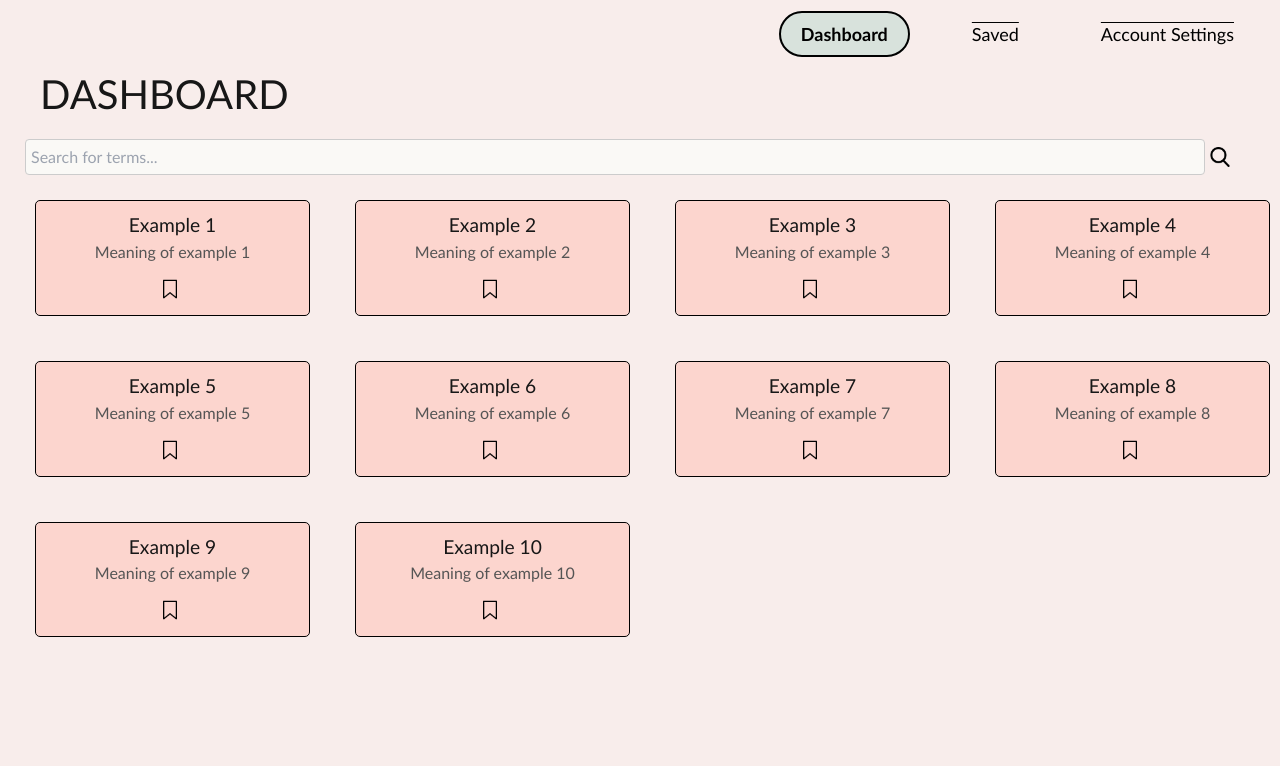
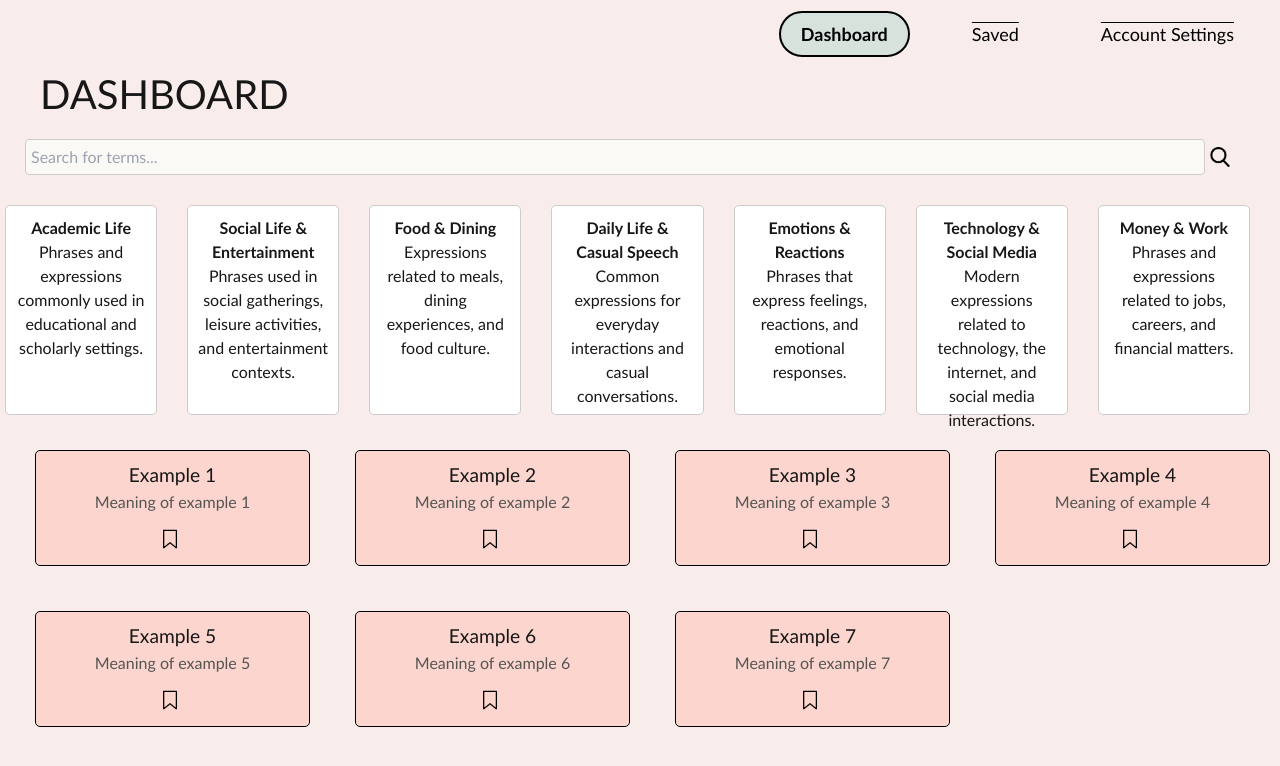
Before and after one commit to umayaush/Hackathon2024, a Next.js app in the folder my-app/: page /dashboard in a window 1280 px wide. Shown: the top 766 px of the page. Built offline with nearby package versions, Linux system fonts and the light colour scheme.

Commit message:
Added filters to dashboard.

```diff
--- /dev/null
+++ b/my-app/app/components/Filter.js
@@ -0,0 +1,52 @@
+// import React from 'react';
+
+// const Filter = ({ filters, onFilterChange, activeFilter }) => {
+//     return (
+//         <div style={{paddingLeft:'25px'}}>
+//             {filters.map((filter) => (
+//                 <button
+//                     key={filter.value}
+//                     onClick={() => onFilterChange(filter.value)}
+//                     style={{
+//                         backgroundColor: activeFilter === filter.value ? '#ccc' : '#fff',
+//                         padding: '1px',
+//                         margin: '5px',
+//                         borderRadius: '5px',
+//                         border: '0.5px solid #ccc',
+//                         cursor: 'pointer',
+//                         width: '180px',
+//                         height: '190px'
+//                     }}
+//                 >
+//                     <strong>{filter.name}</strong>
+//                     <p>{filter.description}</p>
+//                 </button>
+//             ))}
+//         </div>
+//     );
+// };
+
+// export default Filter;
+
+
+import React, { useState } from 'react';
+import styles from './filter.module.css';  // Import the CSS module
+
+const Filter = ({ filters, onFilterChange, activeFilter }) => {
+    return (
+        <div className={styles.filterContainer}>
+            {filters.map((filter) => (
+                <button
+                    key={filter.value}
+                    onClick={() => onFilterChange(filter.value)}
+                    className={`${styles.filterButton} ${activeFilter === filter.value ? styles.filterButtonActive : ''}`}
+                >
+                    <strong>{filter.name}</strong>
+                    <p>{filter.description}</p>
+                </button>
+            ))}
+        </div>
+    );
+};
+
+export default Filter;
--- /dev/null
+++ b/my-app/app/components/filter.module.css
@@ -0,0 +1,27 @@
+.filterContainer {
+    display: flex;
+    justify-content: center;
+    align-items: center;
+    gap: 20px;
+    margin-top: 10px;
+    padding-bottom: 20px;
+    margin-right: 25px;
+}
+
+.filterButton {
+    background-color: white;
+    padding: 10px;
+    margin: 5px;
+    border-radius: 5px;
+    border: 1px solid #ccc;
+    cursor: pointer;
+    height: 210px;
+    width: 170px;
+    display: flex;
+    flex-direction: column;
+    align-items: center;
+}
+
+.filterButtonActive {
+    background-color: #ccc;
+}
--- a/my-app/app/dashboard/page.js
+++ b/my-app/app/dashboard/page.js
@@ -1,24 +1,46 @@
+'use client';
+
+import React, { useState } from 'react';
 import Navbar from '../components/Navbar';
-// import PhraseCard from '../components/PhraseCard';
 import PhraseGrid from '../components/PhraseGrid';
 import Searchbar from '../components/Searchbar';
+import Filter from '../components/Filter';
 
+export default function Dashboard() {
+    const allPhrases = [
+        { phrase: 'Example 1', meaning: 'Meaning of example 1', category: 'academic' },
+        { phrase: 'Example 2', meaning: 'Meaning of example 2', category: 'social' },
+        { phrase: 'Example 3', meaning: 'Meaning of example 3', category: 'food' },
+        { phrase: 'Example 4', meaning: 'Meaning of example 4', category: 'technology' },
+        { phrase: 'Example 5', meaning: 'Meaning of example 5', category: 'work' },
+        { phrase: 'Example 6', meaning: 'Meaning of example 6', category: 'daily' },
+        { phrase: 'Example 7', meaning: 'Meaning of example 7', category: 'emotions' },
+    ];
 
-export default function Page() {
+    const [filter, setFilter] = useState("all");
 
-    const phrases = [
-        { phrase: 'Example 1', meaning: 'Meaning of example 1' },
-        { phrase: 'Example 2', meaning: 'Meaning of example 2' },
-        { phrase: 'Example 3', meaning: 'Meaning of example 3' },
-        { phrase: 'Example 4', meaning: 'Meaning of example 4' },
-        { phrase: 'Example 5', meaning: 'Meaning of example 5' },
-        { phrase: 'Example 6', meaning: 'Meaning of example 6' },
-        { phrase: 'Example 7', meaning: 'Meaning of example 7' },
-        { phrase: 'Example 8', meaning: 'Meaning of example 8' },
-        { phrase: 'Example 9', meaning: 'Meaning of example 9' },
-        { phrase: 'Example 10', meaning: 'Meaning of example 10' },
-                // sql will probably handle this, but these are just placeholders
-      ];
+    const filters = [
+        { name: "Academic Life", value: "academic", description: "Phrases and expressions commonly used in educational and scholarly settings." },
+        { name: "Social Life & Entertainment", value: "social", description: "Phrases used in social gatherings, leisure activities, and entertainment contexts." },
+        { name: "Food & Dining", value: "food", description: "Expressions related to meals, dining experiences, and food culture." },
+        { name: "Daily Life & Casual Speech", value: "daily", description: "Common expressions for everyday interactions and casual conversations." },
+        { name: "Emotions & Reactions", value: "emotions", description: "Phrases that express feelings, reactions, and emotional responses." },
+        { name: "Technology & Social Media", value: "technology", description: "Modern expressions related to technology, the internet, and social media interactions." },
+        { name: "Money & Work", value: "work", description: "Phrases and expressions related to jobs, careers, and financial matters." },
+    ];
+
+    const handleFilterChange = (selectedFilter) => {
+        if (selectedFilter === filter) {
+            setFilter("all");
+        } else {
+            setFilter(selectedFilter);
+        }
+    };
+
+    const filteredPhrases = allPhrases.filter((phrase) => {
+        if (filter === "all") return true;
+        return phrase.category === filter;
+    });
 
     return (
         <div>
@@ -26,9 +48,14 @@ export default function Page() {
             <main>
                 <h1>DASHBOARD</h1>
                 <Searchbar />
-                <div>
-                    <PhraseGrid phrases={phrases} />
-                </div>
+
+                <Filter
+                    filters={filters}
+                    onFilterChange={handleFilterChange}
+                    activeFilter={filter}
+                />
+
+                <PhraseGrid phrases={filteredPhrases} />
             </main>
         </div>
     );
```
